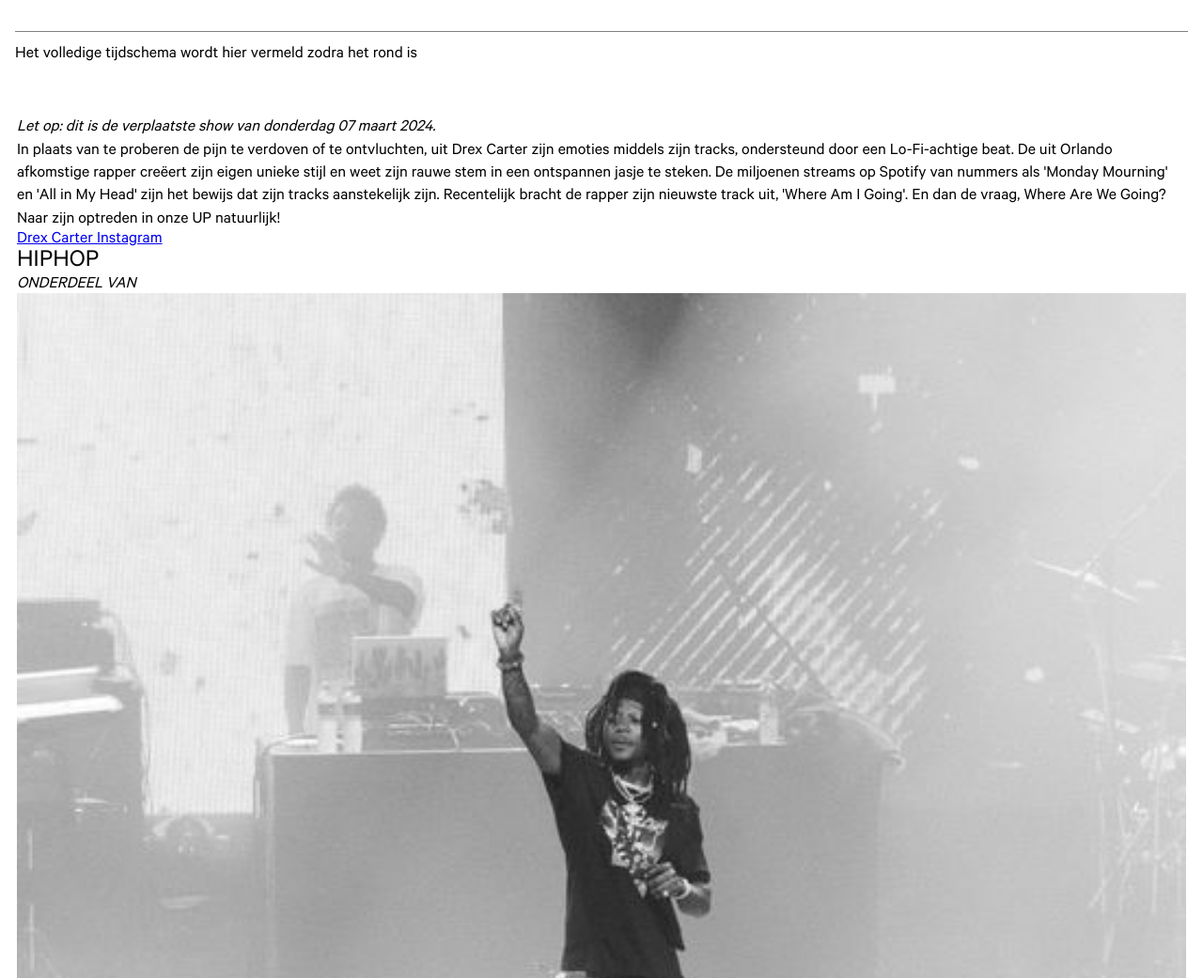
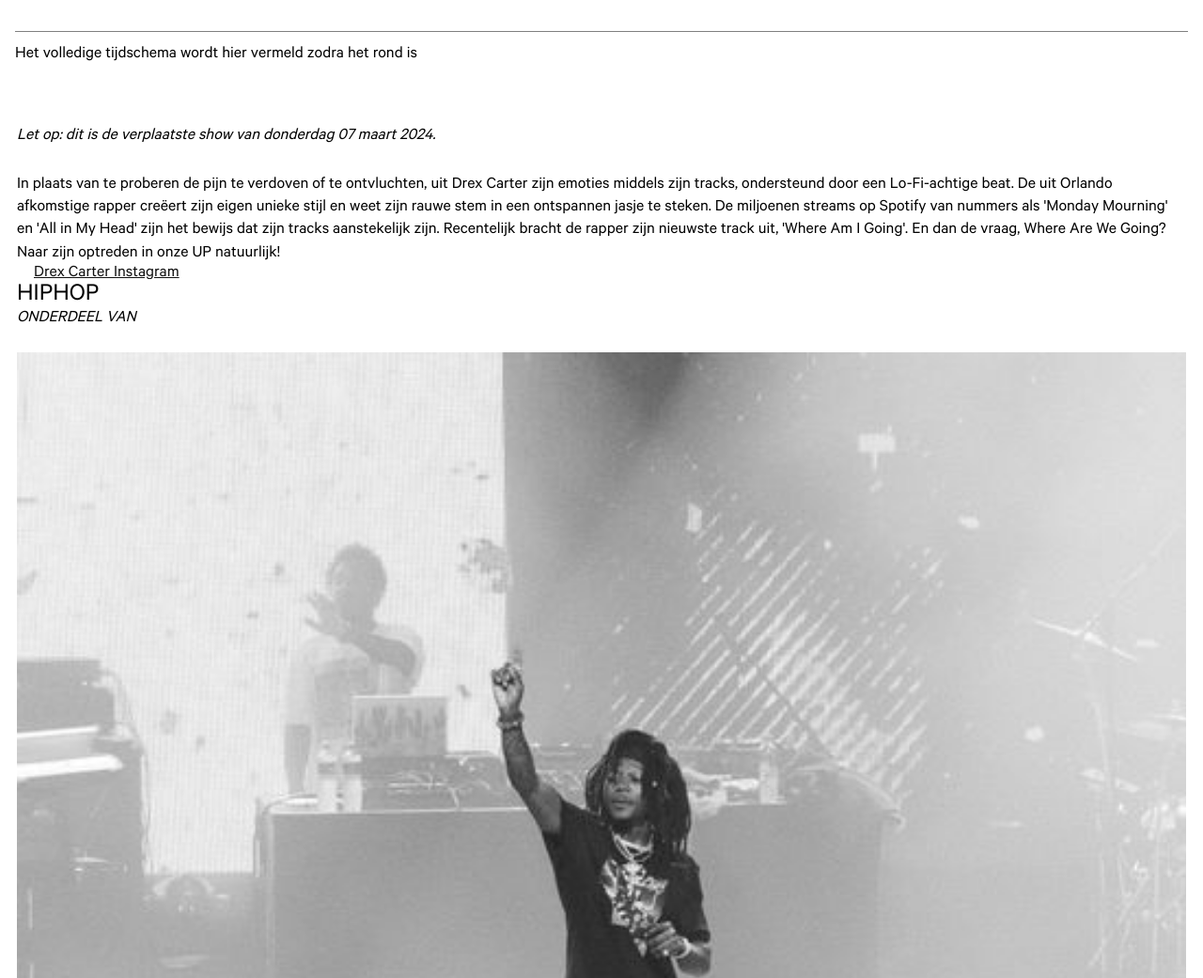
Before and after one commit to irisbaltus/fed-werk, a plain HTML site: page concert.html in a window 1280 px wide. Shown: the part 1112-2153 px from the top of the page at 94% size. Drawn offline with Linux system fonts and the light colour scheme.

Commit message:
Add files via upload

```diff
--- a/styles/styleconcert.css
+++ b/styles/styleconcert.css
@@ -86,16 +86,34 @@ section:nth-of-type(2) p:nth-of-type(4){
 
 section:nth-of-type(3){
     width: 100vw;
-    padding: 3em 1em 0 1em;
+    padding: 3.5em 1em 0 1em;
     font-size:1.125rem;
 }
 
 section:nth-of-type(3) p:first-of-type{
     font-style: italic;
+    padding-bottom: 1.5em;
 }
 section:nth-of-type(3) p{
     line-height: 1.35em;
 }
+section:nth-of-type(3) a{
+    color: var(--color-text);
+    position: relative;
+    display:inline-flex;
+    align-items: center;
+    margin-left: 1em;
+
+}
+section:nth-of-type(3) a::after{
+    content: "a";
+    position: absolute;
+    display:block;
+    width:1em;
+    left: -1em;
+    background-color: red;
+}
+
 
 section:nth-of-type(4) img{
     width: 100vw;
--- a/styles/stylemain.css
+++ b/styles/stylemain.css
@@ -58,6 +58,10 @@
   }
    /* bron: https://www.a11yproject.com/posts/how-to-hide-content/ */
 
+   @media (prefers-reduced-motion:no-preference) {
+
+   }
+
 body{
 	max-width: 100vw;
 	background-color: var(--color-background);
```
Also changed, not shown: index.html (+1 -1 lines).
